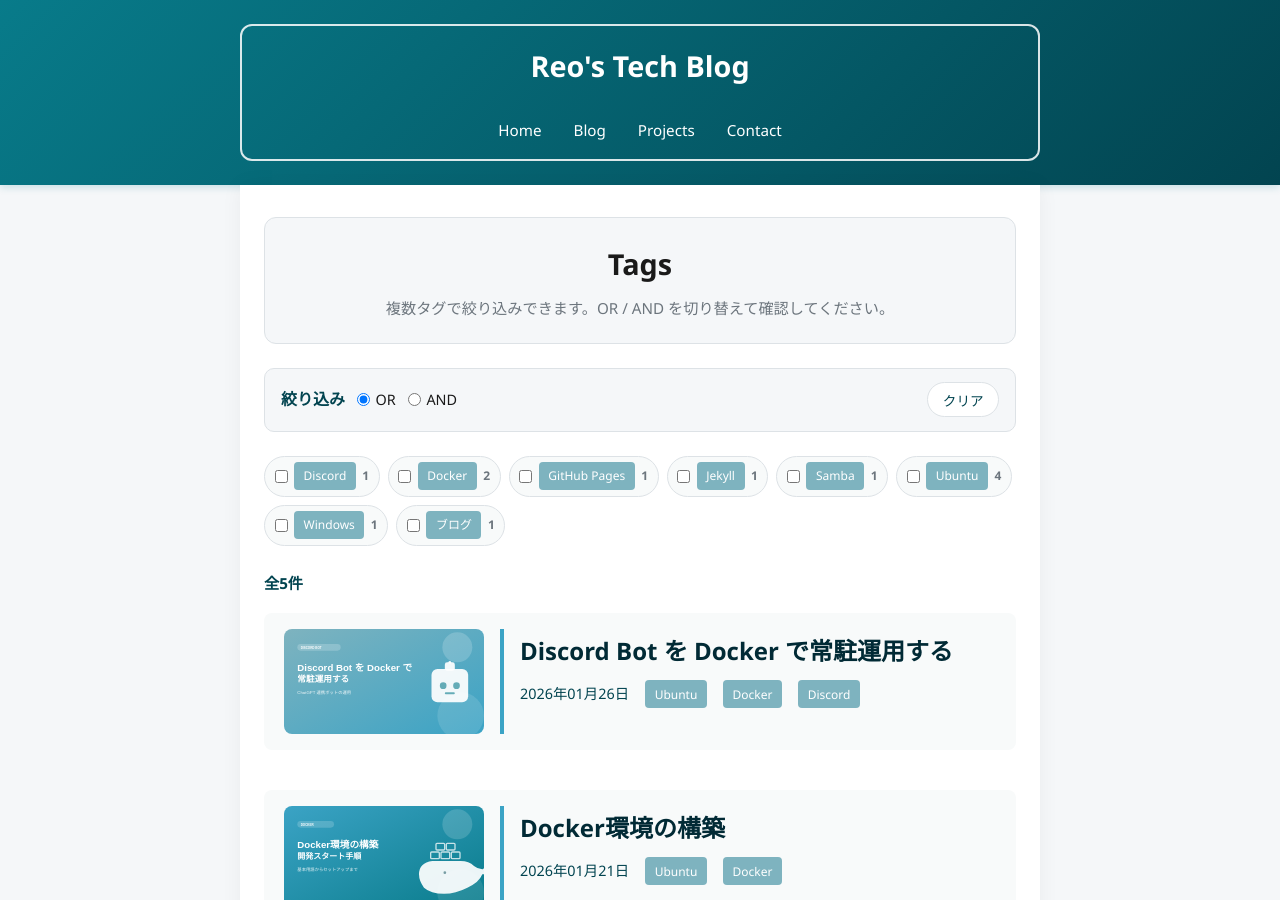
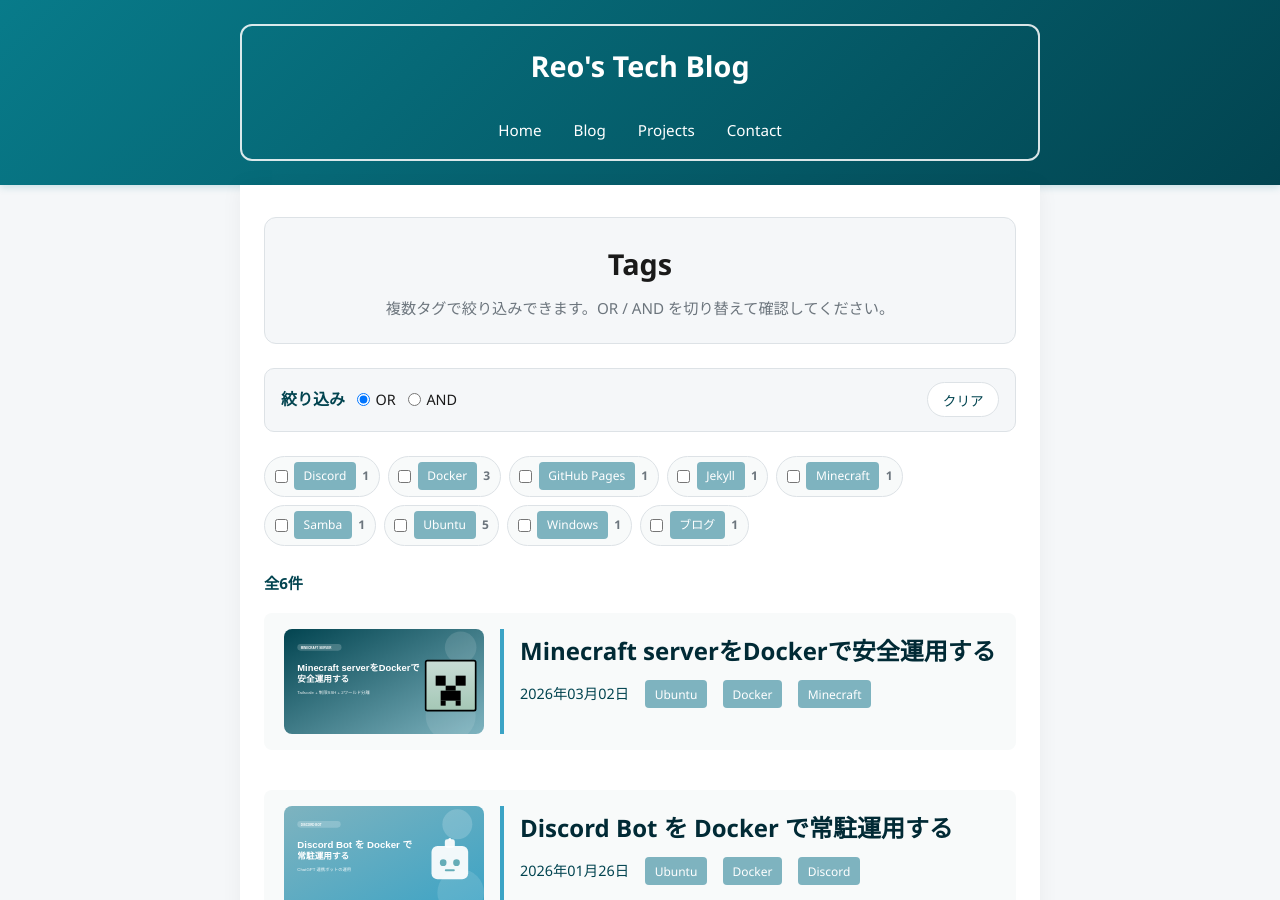
Before and after one commit to Reotech736/Reotech736.github.io, a Jekyll site: the page built from tags/index.html, in a window 1280 px wide and 900 px high. Built offline with Jekyll 4.4.1, drawn with Linux system fonts in a browser that asks for light colours; part of the change alters nothing that is shown.

Commit message:
docs: マインクラフトサーバに関する記事を追加

````diff
--- a/_data/tags.yml
+++ b/_data/tags.yml
@@ -2,6 +2,8 @@
   slug: ubuntu
 - name: Docker
   slug: docker
+- name: Minecraft
+  slug: minecraft
 - name: Discord
   slug: discord
 - name: Jekyll
--- /dev/null
+++ b/_posts/2026-03-02-minecraft-server-setup.md
@@ -0,0 +1,165 @@
+---
+layout: post
+title: "Minecraft serverをDockerで安全運用する"
+thumbnail: /assets/images/posts/2026-03-02-minecraft-server-setup/thumbnail.svg
+date: 2026-03-02 00:00:00 +0900
+author: Reo Komatsubara
+tags: [Ubuntu, Docker, Minecraft]
+---
+
+## はじめに
+
+[前回の記事「Docker環境の構築」]({% post_url 2026-01-21-docker-dev-setup %})で Docker を導入したので、今回はその上で **Minecraft Java サーバを2ワールド構成で運用**できるようにしました
+さらに、友人向けに SSH 操作を開放しつつ、サーバ全体に触れられないように **操作範囲を強制的に限定**しています
+
+今回のゴールは次の3つです
+
+- サバイバル/クリエイティブを Docker Compose で分離運用する
+- 起動・停止・ログ管理をスクリプト化して保守しやすくする
+- 友人用ユーザーに最小権限だけを渡し、誤操作や悪用時の被害を抑える
+
+マインクラフトのサーバ構成は、[minecraft-server（GitHub）](https://github.com/Reotech736/minecraft-server) で管理しています
+
+## 運用構成
+
+- Ubuntu Server 上で Docker Compose を使用
+- `mc-survival`（`25565`）と `mc-creative`（`25566`）を別コンテナで運用
+- ワールドデータは `data-survival` / `data-creative` に分離して永続化
+- 起動時にログ整理を自動判定するラッパースクリプトを利用
+- 友人用ユーザー `guest-minecraft` は Tailscale 経由 SSH + 許可コマンドのみ実行
+
+![minecraft server architecture](/assets/images/posts/2026-03-02-minecraft-server-setup/minecraft-server-architecture.svg)
+
+## Docker Compose で2ワールドを分離
+
+`docker-compose.yml` では、ポート・メモリ・ワールド保存先を分けています
+`restart: "no"` にしているのは、「遊ぶときだけ起動」の運用に合わせるためです
+
+```yaml
+services:
+  mc-survival:
+    image: itzg/minecraft-server:java21
+    container_name: mc-survival
+    ports:
+      - "25565:25565"
+    environment:
+      MEMORY: "4G"
+      ENABLE_WHITELIST: "TRUE"
+    volumes:
+      - ./data-survival:/data
+    restart: "no"
+
+  mc-creative:
+    image: itzg/minecraft-server:java21
+    container_name: mc-creative
+    ports:
+      - "25566:25565"
+    environment:
+      MEMORY: "2G"
+      MODE: "creative"
+      FORCE_GAMEMODE: "true"
+    volumes:
+      - ./data-creative:/data
+    restart: "no"
+```
+
+## 日常運用はスクリプト化
+
+起動・停止は次のスクリプトで統一しています
+
+```bash
+./scripts/start-minecraft.sh mc-survival
+./scripts/start-minecraft.sh mc-creative
+./scripts/stop-minecraft.sh mc-survival
+./scripts/stop-minecraft.sh mc-creative
+./scripts/stop-minecraft.sh
+```
+
+`start-minecraft.sh` は、前回ログ整理から24時間以上経っていたら `cleanup-minecraft-logs.sh` を実行し、30日超の圧縮ログ（`*.gz`）を削除します
+加えて、コンテナログ側も `max-size: 10m` / `max-file: 5` でローテーションしており、長期運用でディスクが詰まりにくい構成にしています
+
+## 友人向け SSH は「実行できる操作」を固定
+
+「SSH を渡す = 何でもできる」状態にしないため、入口を固定しました
+
+1. 友人用ユーザー `guest-minecraft` を作成
+2. パスワードログインを無効化し、公開鍵認証のみ許可
+3. `authorized_keys` で `command="/usr/local/bin/mc-guest-entrypoint"` を強制
+4. `mc-guest-entrypoint` で許可コマンドをホワイトリスト化
+5. `sudoers` で `/usr/local/bin/mc-ctl` の限定サブコマンドだけ許可
+
+`authorized_keys` 例:
+
+```text
+restrict,command="/usr/local/bin/mc-guest-entrypoint" ssh-ed25519 <public-key>
+```
+
+この1行は、次の意味です
+
+- `ssh-ed25519 <public-key>`: この公開鍵で認証できる
+- `command="/usr/local/bin/mc-guest-entrypoint"`: 鍵認証に成功したら、ユーザーが `ssh ... "任意コマンド"` を指定しても無視し、常にこのスクリプトを実行する
+- `restrict`: `authorized_keys` 側の包括制限で、ポートフォワーディング（`-L/-R/-D`）、agent forward、X11 forward、PTY割り当て、`~/.ssh/rc` 実行を無効化する
+
+つまり、接続時の実行フローは次のようになります
+
+1. 公開鍵認証が通る
+2. `mc-guest-entrypoint` が強制実行される
+3. 元のコマンドは `SSH_ORIGINAL_COMMAND` としてスクリプト側で受け取り、ホワイトリスト判定
+4. 許可コマンドのみ `sudo -n /usr/local/bin/mc-ctl ...` を実行
+5. 不許可コマンドは即時拒否
+
+`command=...` だけだと SSH 側のフォワーディング機能が残るため、今回のように `restrict` を併用して入口を狭める構成にしています
+
+許可しているのは以下のみです
+
+- `start survival`
+- `start creative`
+- `stop survival`
+- `stop creative`
+- `stop all`
+- `status`
+
+それ以外はサーバ側で拒否されます
+また、`guest-minecraft` を `docker` グループには入れていません（`docker` グループは実質 root 相当のため）
+
+## 再現性を上げるための配置方針
+
+`/usr/local/bin` や `/etc/sudoers.d` を直接手編集すると、差分管理が難しくなります
+そこで、正本はリポジトリ配下の `scripts/admin/` に置き、インストーラで反映する方式にしました
+
+```bash
+sudo ./scripts/admin/install-guest-minecraft.sh
+```
+
+主な管理対象:
+
+- `scripts/admin/mc-ctl`
+- `scripts/admin/mc-guest-entrypoint`
+- `scripts/admin/guest-minecraft-mc.sudoers`
+- `scripts/admin/install-guest-minecraft.sh`
+
+## 友人側の操作導線（Windows）
+
+友人向けには、`workspace/Guide_for_Friends/` に `.bat` と PowerShell UI を用意しました
+中身は最終的に `ssh guest-minecraft@<tailscale-ip> "<allowed-command>"` を叩くだけなので、実行範囲はサーバ側ポリシーで担保されます
+
+## 「悪意ある相手でも安全か？」への整理
+
+この構成は、**被害を小さくする設計**としては有効です
+ただし「絶対安全」ではありません 例えば次のリスクは残ります
+
+- 鍵の漏えい（正規ユーザーとして接続される）
+- 許可スクリプト自体のバグ
+- ホスト OS / Docker / SSH の脆弱性
+
+運用では、鍵ローテーション・OS更新・ログ監視を継続し、必要に応じて接続元制限（UFW + Tailscale ACL）を強化するのが現実的です
+
+## まとめ
+
+今回の構成で、Minecraft サーバ運用は次の状態になりました
+
+- 2ワールドを明確に分離し、運用コマンドを統一
+- ログ肥大化を自動で抑制
+- 友人には「必要な操作だけ」委譲し、ホスト全体の露出を最小化
+
+「動けばOK」で終わらせず、運用・保守・権限設計まで含めて形にできたのが一番の収穫でした
--- /dev/null
+++ b/tags/minecraft.html
@@ -0,0 +1,6 @@
+---
+layout: tag
+title: "Minecraft"
+tag: Minecraft
+permalink: /tags/minecraft/
+---
````
Also changed, not shown: README.md, assets/images/posts/2026-03-02-minecraft-server-setup/minecraft-server-architecture.svg (added), assets/images/posts/2026-03-02-minecraft-server-setup/thumbnail.svg (added), 1 other file.
